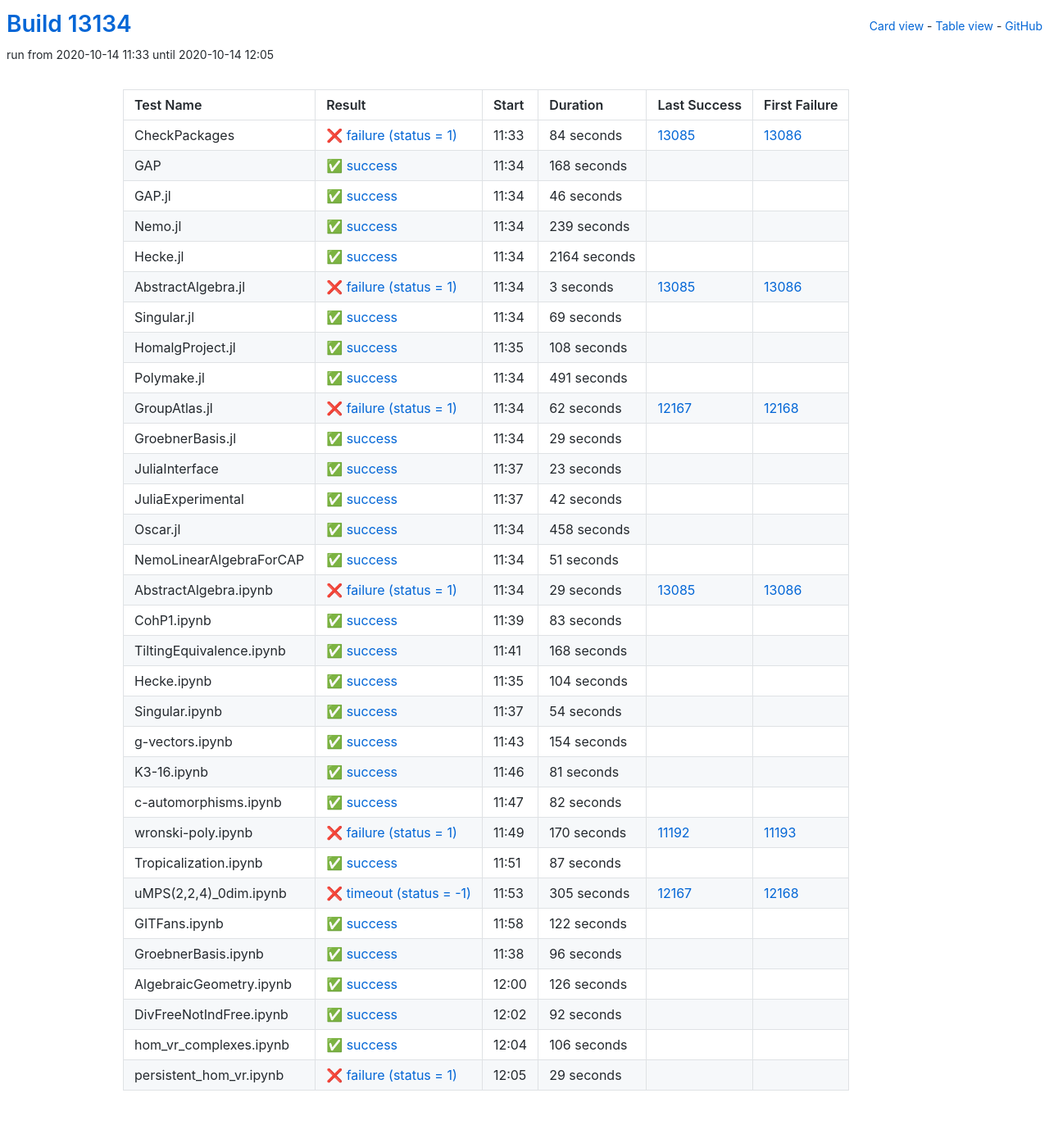
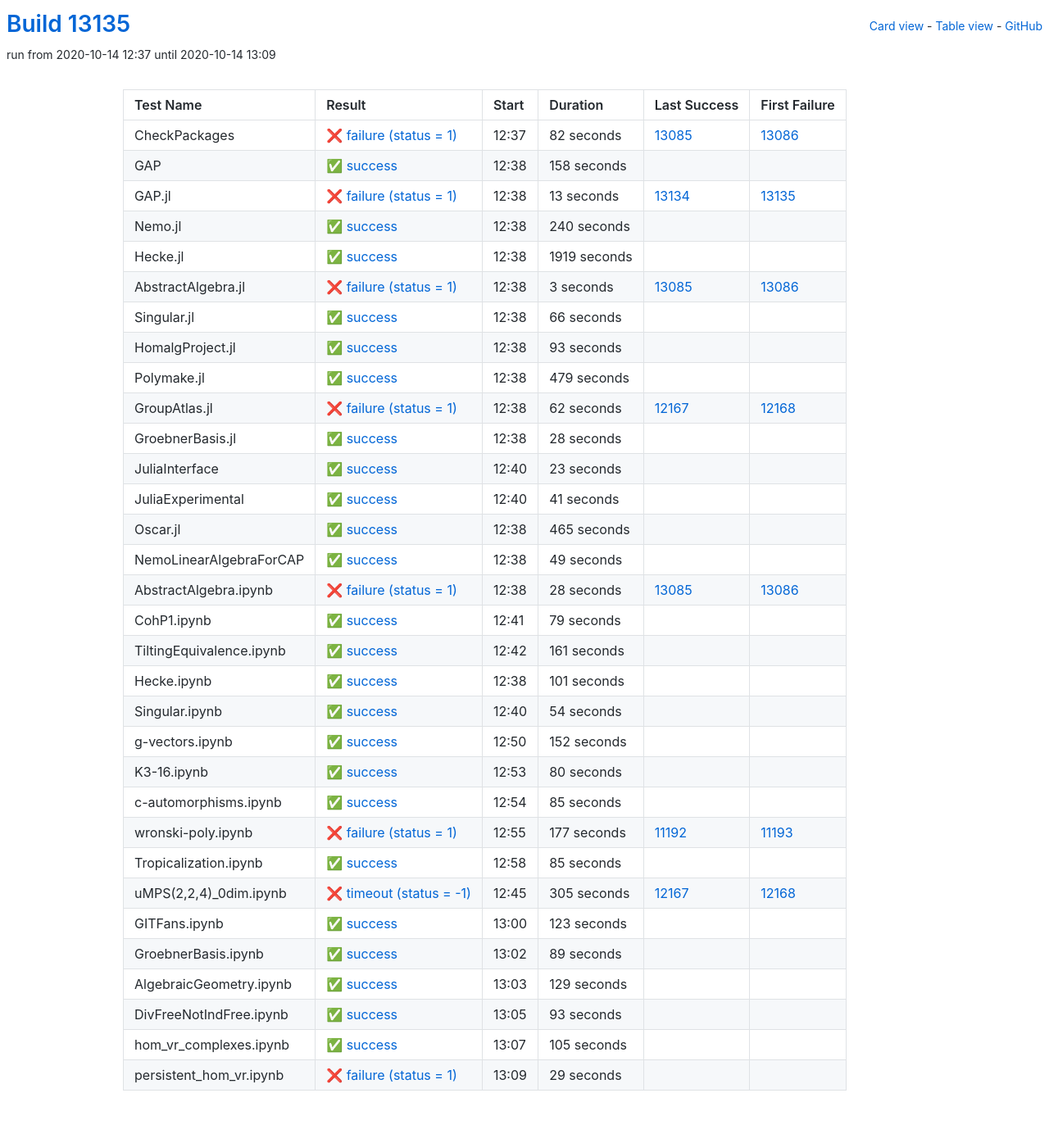
Before and after one commit to oscar-system/oscar-ci-status, a Jekyll site: the page built from table.html, in a window 1280 px wide. Shown: the whole page at 82% size. Built offline with Jekyll 4.4.1, drawn with Linux system fonts in a browser that asks for light colours.

Commit message:
Build #13135

```diff
--- a/_data/ci.yml
+++ b/_data/ci.yml
@@ -1,6 +1,6 @@
 ---
-build: 13134
-build_url: https://oscarci.mathematik.uni-kl.de/job/oscar/13134/
+build: 13135
+build_url: https://oscarci.mathematik.uni-kl.de/job/oscar/13135/
 job: oscar
 organization: oscar-system
 repo: oscar-ci-status
@@ -8,68 +8,68 @@
 tests:
 - name: CheckPackages
   id: checkpackages
-  log: https://oscarci.mathematik.uni-kl.de/job/oscar/13134/artifact/logs/build-13134/CheckPackages.log
-  start: 2020-10-14 11:33
+  log: https://oscarci.mathematik.uni-kl.de/job/oscar/13135/artifact/logs/build-13135/CheckPackages.log
+  start: 2020-10-14 12:37
   success: false
   exitcode: 1
   status: failure
-  duration: 84
+  duration: 82
   last_success: 13085
   last_success_url: https://oscarci.mathematik.uni-kl.de/job/oscar/13085/
   first_failure: 13086
   first_failure_url: https://oscarci.mathematik.uni-kl.de/job/oscar/13086/
 - name: GAP
   id: gap
-  log: https://oscarci.mathematik.uni-kl.de/job/oscar/13134/artifact/logs/build-13134/GAP.log
-  start: 2020-10-14 11:34
+  log: https://oscarci.mathematik.uni-kl.de/job/oscar/13135/artifact/logs/build-13135/GAP.log
+  start: 2020-10-14 12:38
   success: true
   exitcode: 0
   status: success
-  duration: 168
+  duration: 158
   last_success: false
   last_success_url:
   first_failure: false
   first_failure_url:
 - name: GAP.jl
   id: gap-jl
-  log: https://oscarci.mathematik.uni-kl.de/job/oscar/13134/artifact/logs/build-13134/GAP.jl.log
-  start: 2020-10-14 11:34
+  log: https://oscarci.mathematik.uni-kl.de/job/oscar/13135/artifact/logs/build-13135/GAP.jl.log
+  start: 2020-10-14 12:38
+  success: false
+  exitcode: 1
+  status: failure
+  duration: 13
+  last_success: 13134
+  last_success_url: https://oscarci.mathematik.uni-kl.de/job/oscar/13134/
+  first_failure: 13135
+  first_failure_url: https://oscarci.mathematik.uni-kl.de/job/oscar/13135/
+- name: Nemo.jl
+  id: nemo-jl
+  log: https://oscarci.mathematik.uni-kl.de/job/oscar/13135/artifact/logs/build-13135/Nemo.jl.log
+  start: 2020-10-14 12:38
   success: true
   exitcode: 0
   status: success
-  duration: 46
-  last_success: false
-  last_success_url:
-  first_failure: false
-  first_failure_url:
-- name: Nemo.jl
-  id: nemo-jl
-  log: https://oscarci.mathematik.uni-kl.de/job/oscar/13134/artifact/logs/build-13134/Nemo.jl.log
-  start: 2020-10-14 11:34
-  success: true
-  exitcode: 0
-  status: success
-  duration: 239
+  duration: 240
   last_success: false
   last_success_url:
   first_failure: false
   first_failure_url:
 - name: Hecke.jl
   id: hecke-jl
-  log: https://oscarci.mathematik.uni-kl.de/job/oscar/13134/artifact/logs/build-13134/Hecke.jl.log
-  start: 2020-10-14 11:34
+  log: https://oscarci.mathematik.uni-kl.de/job/oscar/13135/artifact/logs/build-13135/Hecke.jl.log
+  start: 2020-10-14 12:38
   success: true
   exitcode: 0
   status: success
-  duration: 2164
+  duration: 1919
   last_success: false
   last_success_url:
   first_failure: false
   first_failure_url:
 - name: AbstractAlgebra.jl
   id: abstractalgebra-jl
-  log: https://oscarci.mathematik.uni-kl.de/job/oscar/13134/artifact/logs/build-13134/AbstractAlgebra.jl.log
-  start: 2020-10-14 11:34
+  log: https://oscarci.mathematik.uni-kl.de/job/oscar/13135/artifact/logs/build-13135/AbstractAlgebra.jl.log
+  start: 2020-10-14 12:38
   success: false
   exitcode: 1
   status: failure
@@ -80,44 +80,44 @@
   first_failure_url: https://oscarci.mathematik.uni-kl.de/job/oscar/13086/
 - name: Singular.jl
   id: singular-jl
-  log: https://oscarci.mathematik.uni-kl.de/job/oscar/13134/artifact/logs/build-13134/Singular.jl.log
-  start: 2020-10-14 11:34
+  log: https://oscarci.mathematik.uni-kl.de/job/oscar/13135/artifact/logs/build-13135/Singular.jl.log
+  start: 2020-10-14 12:38
   success: true
   exitcode: 0
   status: success
-  duration: 69
+  duration: 66
   last_success: false
   last_success_url:
   first_failure: false
   first_failure_url:
 - name: HomalgProject.jl
   id: homalgproject-jl
-  log: https://oscarci.mathematik.uni-kl.de/job/oscar/13134/artifact/logs/build-13134/HomalgProject.jl.log
-  start: 2020-10-14 11:35
+  log: https://oscarci.mathematik.uni-kl.de/job/oscar/13135/artifact/logs/build-13135/HomalgProject.jl.log
+  start: 2020-10-14 12:38
   success: true
   exitcode: 0
   status: success
-  duration: 108
+  duration: 93
   last_success: false
   last_success_url:
   first_failure: false
   first_failure_url:
 - name: Polymake.jl
   id: polymake-jl
-  log: https://oscarci.mathematik.uni-kl.de/job/oscar/13134/artifact/logs/build-13134/Polymake.jl.log
-  start: 2020-10-14 11:34
+  log: https://oscarci.mathematik.uni-kl.de/job/oscar/13135/artifact/logs/build-13135/Polymake.jl.log
+  start: 2020-10-14 12:38
   success: true
   exitcode: 0
   status: success
-  duration: 491
+  duration: 479
   last_success: false
   last_success_url:
   first_failure: false
   first_failure_url:
 - name: GroupAtlas.jl
   id: groupatlas-jl
-  log: https://oscarci.mathematik.uni-kl.de/job/oscar/13134/artifact/logs/build-13134/GroupAtlas.jl.log
-  start: 2020-10-14 11:34
+  log: https://oscarci.mathematik.uni-kl.de/job/oscar/13135/artifact/logs/build-13135/GroupAtlas.jl.log
+  start: 2020-10-14 12:38
   success: false
   exitcode: 1
   status: failure
@@ -128,20 +128,20 @@
   first_failure_url: https://oscarci.mathematik.uni-kl.de/job/oscar/12168/
 - name: GroebnerBasis.jl
   id: groebnerbasis-jl
-  log: https://oscarci.mathematik.uni-kl.de/job/oscar/13134/artifact/logs/build-13134/GroebnerBasis.jl.log
-  start: 2020-10-14 11:34
+  log: https://oscarci.mathematik.uni-kl.de/job/oscar/13135/artifact/logs/build-13135/GroebnerBasis.jl.log
+  start: 2020-10-14 12:38
   success: true
   exitcode: 0
   status: success
-  duration: 29
+  duration: 28
   last_success: false
   last_success_url:
   first_failure: false
   first_failure_url:
 - name: JuliaInterface
   id: juliainterface
-  log: https://oscarci.mathematik.uni-kl.de/job/oscar/13134/artifact/logs/build-13134/JuliaInterface.log
-  start: 2020-10-14 11:37
+  log: https://oscarci.mathematik.uni-kl.de/job/oscar/13135/artifact/logs/build-13135/JuliaInterface.log
+  start: 2020-10-14 12:40
   success: true
   exitcode: 0
   status: success
@@ -152,92 +152,92 @@
   first_failure_url:
 - name: JuliaExperimental
   id: juliaexperimental
-  log: https://oscarci.mathematik.uni-kl.de/job/oscar/13134/artifact/logs/build-13134/JuliaExperimental.log
-  start: 2020-10-14 11:37
+  log: https://oscarci.mathematik.uni-kl.de/job/oscar/13135/artifact/logs/build-13135/JuliaExperimental.log
+  start: 2020-10-14 12:40
   success: true
   exitcode: 0
   status: success
-  duration: 42
+  duration: 41
   last_success: false
   last_success_url:
   first_failure: false
   first_failure_url:
 - name: Oscar.jl
   id: oscar-jl
-  log: https://oscarci.mathematik.uni-kl.de/job/oscar/13134/artifact/logs/build-13134/Oscar.jl.log
-  start: 2020-10-14 11:34
+  log: https://oscarci.mathematik.uni-kl.de/job/oscar/13135/artifact/logs/build-13135/Oscar.jl.log
+  start: 2020-10-14 12:38
   success: true
   exitcode: 0
   status: success
-  duration: 458
+  duration: 465
   last_success: false
   last_success_url:
   first_failure: false
   first_failure_url:
 - name: NemoLinearAlgebraForCAP
   id: nemolinearalgebraforcap
-  log: https://oscarci.mathematik.uni-kl.de/job/oscar/13134/artifact/logs/build-13134/NemoLinearAlgebraForCAP.log
-  start: 2020-10-14 11:34
+  log: https://oscarci.mathematik.uni-kl.de/job/oscar/13135/artifact/logs/build-13135/NemoLinearAlgebraForCAP.log
+  start: 2020-10-14 12:38
   success: true
   exitcode: 0
   status: success
-  duration: 51
+  duration: 49
   last_success: false
   last_success_url:
   first_failure: false
   first_failure_url:
 - name: AbstractAlgebra.ipynb
   id: abstractalgebra-ipynb
-  log: https://oscarci.mathematik.uni-kl.de/job/oscar/13134/artifact/logs/build-13134/AbstractAlgebra.ipynb.log
-  start: 2020-10-14 11:34
+  log: https://oscarci.mathematik.uni-kl.de/job/oscar/13135/artifact/logs/build-13135/AbstractAlgebra.ipynb.log
+  start: 2020-10-14 12:38
   success: false
   exitcode: 1
   status: failure
-  duration: 29
+  duration: 28
   last_success: 13085
   last_success_url: https://oscarci.mathematik.uni-kl.de/job/oscar/13085/
   first_failure: 13086
   first_failure_url: https://oscarci.mathematik.uni-kl.de/job/oscar/13086/
 - name: CohP1.ipynb
   id: cohp1-ipynb
-  log: https://oscarci.mathematik.uni-kl.de/job/oscar/13134/artifact/logs/build-13134/CohP1.ipynb.log
-  start: 2020-10-14 11:39
+  log: https://oscarci.mathematik.uni-kl.de/job/oscar/13135/artifact/logs/build-13135/CohP1.ipynb.log
+  start: 2020-10-14 12:41
   success: true
   exitcode: 0
   status: success
-  duration: 83
+  duration: 79
   last_success: false
   last_success_url:
   first_failure: false
   first_failure_url:
 - name: TiltingEquivalence.ipynb
   id: tiltingequivalence-ipynb
-  log: https://oscarci.mathematik.uni-kl.de/job/oscar/13134/artifact/logs/build-13134/TiltingEquivalence.ipynb.log
-  start: 2020-10-14 11:41
+  log: https://oscarci.mathematik.uni-kl.de/job/oscar/13135/artifact/logs/build-13135/TiltingEquivalence.ipynb.log
+  start: 2020-10-14 12:42
   success: true
   exitcode: 0
   status: success
-  duration: 168
+  duration: 161
   last_success: false
   last_success_url:
   first_failure: false
   first_failure_url:
 - name: Hecke.ipynb
   id: hecke-ipynb
-  log: https://oscarci.mathematik.uni-kl.de/job/oscar/13134/artifact/logs/build-13134/Hecke.ipynb.log
-  start: 2020-10-14 11:35
+  log: https://oscarci.mathematik.uni-kl.de/job/oscar/13135/artifact/logs/build-13135/Hecke.ipynb.log
+  start: 2020-10-14 12:38
   success: true
   exitcode: 0
   status: success
-  duration: 104
+  duration: 101
   last_success: false
   last_success_url:
   first_failure: false
   first_failure_url:
 - name: Singular.ipynb
   id: singular-ipynb
-  log: https://oscarci.mathematik.uni-kl.de/job/oscar/13134/artifact/logs/build-13134/Singular.ipynb.log
-  start: 2020-10-14 11:37
+  log: https://oscarci.mathematik.uni-kl.de/job/oscar/13135/artifact/logs/build-13135/Singular.ipynb.log
+  start: 2020-10-14 12:40
   success: true
   exitcode: 0
   status: success
@@ -248,68 +248,68 @@
   first_failure_url:
 - name: g-vectors.ipynb
   id: g-vectors-ipynb
-  log: https://oscarci.mathematik.uni-kl.de/job/oscar/13134/artifact/logs/build-13134/g-vectors.ipynb.log
-  start: 2020-10-14 11:43
+  log: https://oscarci.mathematik.uni-kl.de/job/oscar/13135/artifact/logs/build-13135/g-vectors.ipynb.log
+  start: 2020-10-14 12:50
   success: true
   exitcode: 0
   status: success
-  duration: 154
+  duration: 152
   last_success: false
   last_success_url:
   first_failure: false
   first_failure_url:
 - name: K3-16.ipynb
   id: k3-16-ipynb
-  log: https://oscarci.mathematik.uni-kl.de/job/oscar/13134/artifact/logs/build-13134/K3-16.ipynb.log
-  start: 2020-10-14 11:46
+  log: https://oscarci.mathematik.uni-kl.de/job/oscar/13135/artifact/logs/build-13135/K3-16.ipynb.log
+  start: 2020-10-14 12:53
   success: true
   exitcode: 0
   status: success
-  duration: 81
+  duration: 80
   last_success: false
   last_success_url:
   first_failure: false
   first_failure_url:
 - name: c-automorphisms.ipynb
   id: c-automorphisms-ipynb
-  log: https://oscarci.mathematik.uni-kl.de/job/oscar/13134/artifact/logs/build-13134/c-automorphisms.ipynb.log
-  start: 2020-10-14 11:47
+  log: https://oscarci.mathematik.uni-kl.de/job/oscar/13135/artifact/logs/build-13135/c-automorphisms.ipynb.log
+  start: 2020-10-14 12:54
   success: true
   exitcode: 0
   status: success
-  duration: 82
+  duration: 85
   last_success: false
   last_success_url:
   first_failure: false
   first_failure_url:
 - name: wronski-poly.ipynb
   id: wronski-poly-ipynb
-  log: https://oscarci.mathematik.uni-kl.de/job/oscar/13134/artifact/logs/build-13134/wronski-poly.ipynb.log
-  start: 2020-10-14 11:49
+  log: https://oscarci.mathematik.uni-kl.de/job/oscar/13135/artifact/logs/build-13135/wronski-poly.ipynb.log
+  start: 2020-10-14 12:55
   success: false
   exitcode: 1
   status: failure
-  duration: 170
+  duration: 177
   last_success: 11192
   last_success_url: https://oscarci.mathematik.uni-kl.de/job/oscar/11192/
   first_failure: 11193
   first_failure_url: https://oscarci.mathematik.uni-kl.de/job/oscar/11193/
 - name: Tropicalization.ipynb
   id: tropicalization-ipynb
-  log: https://oscarci.mathematik.uni-kl.de/job/oscar/13134/artifact/logs/build-13134/Tropicalization.ipynb.log
-  start: 2020-10-14 11:51
+  log: https://oscarci.mathematik.uni-kl.de/job/oscar/13135/artifact/logs/build-13135/Tropicalization.ipynb.log
+  start: 2020-10-14 12:58
   success: true
   exitcode: 0
   status: success
-  duration: 87
+  duration: 85
   last_success: false
   last_success_url:
   first_failure: false
   first_failure_url:
 - name: uMPS(2,2,4)_0dim.ipynb
   id: umps-2-2-4-0dim-ipynb
-  log: https://oscarci.mathematik.uni-kl.de/job/oscar/13134/artifact/logs/build-13134/uMPS-2-2-4-_0dim.ipynb.log
-  start: 2020-10-14 11:53
+  log: https://oscarci.mathematik.uni-kl.de/job/oscar/13135/artifact/logs/build-13135/uMPS-2-2-4-_0dim.ipynb.log
+  start: 2020-10-14 12:45
   success: false
   exitcode: -1
   status: timeout
@@ -320,68 +320,68 @@
   first_failure_url: https://oscarci.mathematik.uni-kl.de/job/oscar/12168/
 - name: GITFans.ipynb
   id: gitfans-ipynb
-  log: https://oscarci.mathematik.uni-kl.de/job/oscar/13134/artifact/logs/build-13134/GITFans.ipynb.log
-  start: 2020-10-14 11:58
+  log: https://oscarci.mathematik.uni-kl.de/job/oscar/13135/artifact/logs/build-13135/GITFans.ipynb.log
+  start: 2020-10-14 13:00
   success: true
   exitcode: 0
   status: success
-  duration: 122
+  duration: 123
   last_success: false
   last_success_url:
   first_failure: false
   first_failure_url:
 - name: GroebnerBasis.ipynb
   id: groebnerbasis-ipynb
-  log: https://oscarci.mathematik.uni-kl.de/job/oscar/13134/artifact/logs/build-13134/GroebnerBasis.ipynb.log
-  start: 2020-10-14 11:38
+  log: https://oscarci.mathematik.uni-kl.de/job/oscar/13135/artifact/logs/build-13135/GroebnerBasis.ipynb.log
+  start: 2020-10-14 13:02
   success: true
   exitcode: 0
   status: success
-  duration: 96
+  duration: 89
   last_success: false
   last_success_url:
   first_failure: false
   first_failure_url:
 - name: AlgebraicGeometry.ipynb
   id: algebraicgeometry-ipynb
-  log: https://oscarci.mathematik.uni-kl.de/job/oscar/13134/artifact/logs/build-13134/AlgebraicGeometry.ipynb.log
-  start: 2020-10-14 12:00
+  log: https://oscarci.mathematik.uni-kl.de/job/oscar/13135/artifact/logs/build-13135/AlgebraicGeometry.ipynb.log
+  start: 2020-10-14 13:03
   success: true
   exitcode: 0
   status: success
-  duration: 126
+  duration: 129
   last_success: false
   last_success_url:
   first_failure: false
   first_failure_url:
 - name: DivFreeNotIndFree.ipynb
   id: divfreenotindfree-ipynb
-  log: https://oscarci.mathematik.uni-kl.de/job/oscar/13134/artifact/logs/build-13134/DivFreeNotIndFree.ipynb.log
-  start: 2020-10-14 12:02
+  log: https://oscarci.mathematik.uni-kl.de/job/oscar/13135/artifact/logs/build-13135/DivFreeNotIndFree.ipynb.log
+  start: 2020-10-14 13:05
   success: true
   exitcode: 0
   status: success
-  duration: 92
+  duration: 93
   last_success: false
   last_success_url:
   first_failure: false
   first_failure_url:
 - name: hom_vr_complexes.ipynb
   id: hom-vr-complexes-ipynb
-  log: https://oscarci.mathematik.uni-kl.de/job/oscar/13134/artifact/logs/build-13134/hom_vr_complexes.ipynb.log
-  start: 2020-10-14 12:04
+  log: https://oscarci.mathematik.uni-kl.de/job/oscar/13135/artifact/logs/build-13135/hom_vr_complexes.ipynb.log
+  start: 2020-10-14 13:07
   success: true
   exitcode: 0
   status: success
-  duration: 106
+  duration: 105
   last_success: false
   last_success_url:
   first_failure: false
   first_failure_url:
 - name: persistent_hom_vr.ipynb
   id: persistent-hom-vr-ipynb
-  log: https://oscarci.mathematik.uni-kl.de/job/oscar/13134/artifact/logs/build-13134/persistent_hom_vr.ipynb.log
-  start: 2020-10-14 12:05
+  log: https://oscarci.mathematik.uni-kl.de/job/oscar/13135/artifact/logs/build-13135/persistent_hom_vr.ipynb.log
+  start: 2020-10-14 13:09
   success: false
   exitcode: 1
   status: failure
```
Also changed, not shown: README.md.
